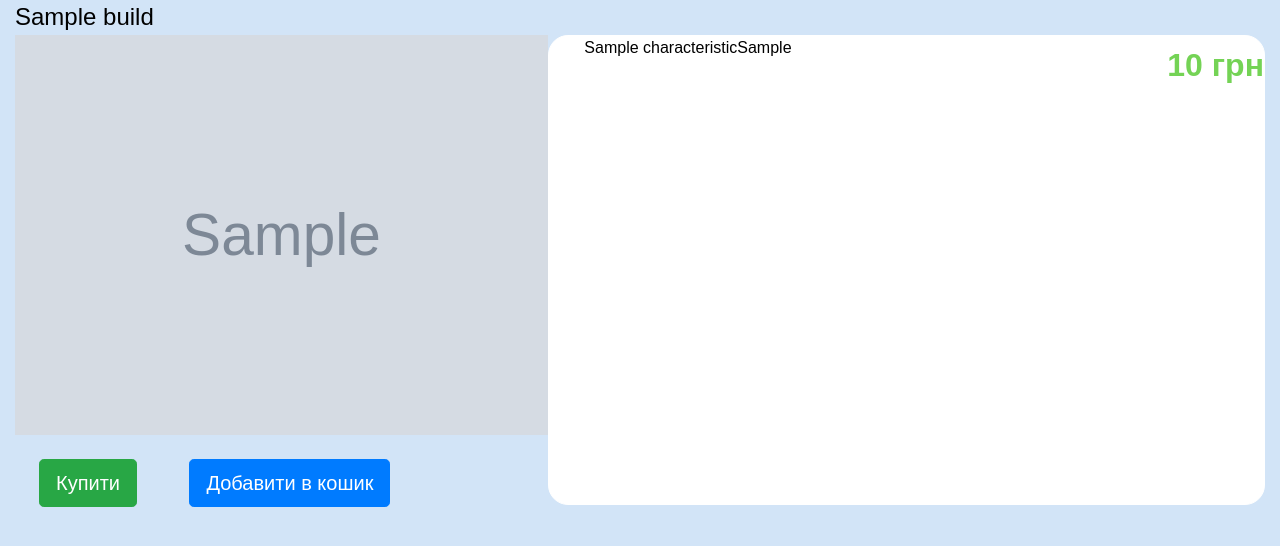
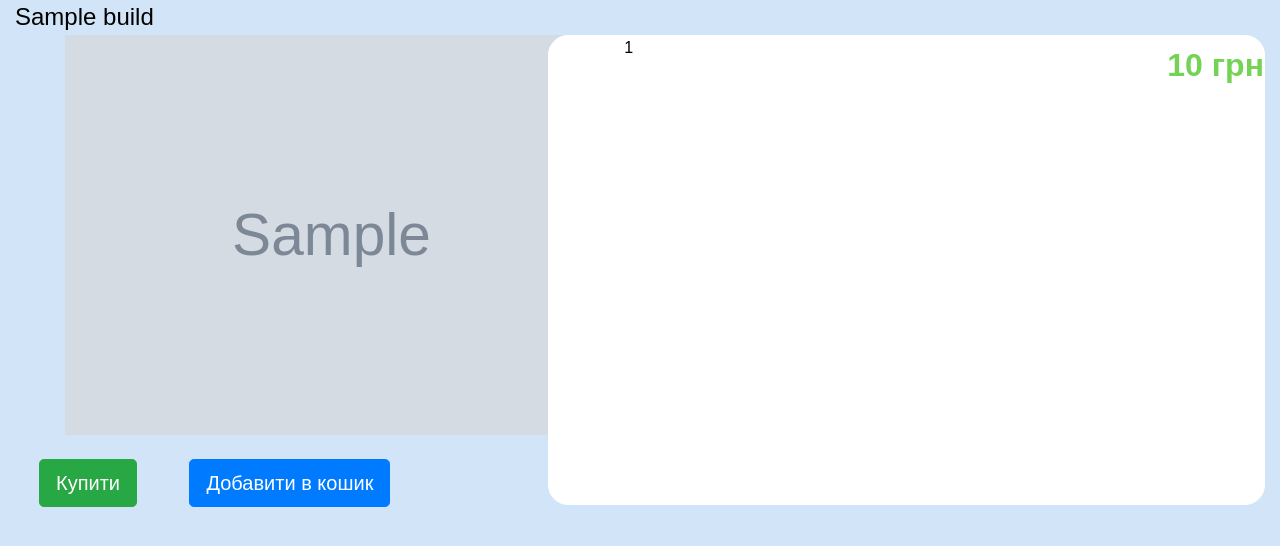
Before and after one commit to fhctyw/ATOD, a Yii app: template views/builds/index.php in a window 1280 px wide. Shown: the part 41-587 px from the top of the page. Run offline with PHP 8.4 and a stand-in for Yii, Linux system fonts and the light colour scheme; the template is opened without the code that fills it: most values are stand-ins (such as "Sample title", 1, 10 or a date in 2020); grey boxes marked "Sample" are stand-in pictures; data that the repository does not hold is empty; some libraries are stand-ins or nearby versions.

Commit message:
remaked charachteristics nd css for builds

```diff
--- a/controllers/BuildsController.php
+++ b/controllers/BuildsController.php
@@ -14,9 +14,10 @@ class BuildsController extends Controller {
     {
         $id = Yii::$app->request->get('id');
         $build = Builds::findIdentity($id);
+        $characteristics = [];
         foreach($build->parts as $part)
         {
-            $characteristics = Characteristics::find()->where(['product_id' => $part->product_id])->all();
+            array_push($characteristics, [Products::findIdentity($part->product_id)->product_name, Characteristics::findIdentity($part->product_id)]);
         }
     return $this->render('index',compact('build', 'characteristics'));
     }
--- a/models/Characteristics.php
+++ b/models/Characteristics.php
@@ -9,6 +9,9 @@ use yii\helpers\Url;
 
 class Characteristics extends ActiveRecord
 {
-
+    public static function findIdentity($id)
+    {
+        return Characteristics::find()->where(['product_id' => $id])->all();
+    }
 }
 ?>
--- a/views/builds/index.php
+++ b/views/builds/index.php
@@ -8,31 +8,38 @@ use yii\widgets\LinkPager;
 ?>
 
 <div class="build_name">
-            <?echo $build->build_name;?>
+    <? echo $build->build_name; ?>
 </div>
 <div class="row">
     <div class="col-5">
-                <div class="photo">
+        <div class="container_roma">
+            <div class="builds_photo">
                 <?php
-                            echo \yii\helpers\Html::img("@web/images/products/{$build['url_photo']}", ['height'=>400])
+                echo \yii\helpers\Html::img("@web/images/products/{$build['url_photo']}", ['height' => 400])
                 ?>
             </div>
-                    <div class="buttons">
+        </div>
+        <div class="builds_buttons">
             <button class="btn btn-success btn-lg m-4" target="_blank" rel="noopener noreferrer" href=<?= $products->url_site ?>>Купити</button>
             <button class="btn btn-primary btn-lg add-to-busket m-4" type="button" href=<?= Url::to(['busket/add', 'id' => $products->product_id]) ?> data-id=<?= $products->product_id ?>>Добавити в кошик</button>
         </div>
     </div>
     <div class="col-7">
-                <div class ="scroll-div">
+        <div class="scroll-div-roma">
             <?php
-                            foreach($characteristics as $characteristic)
-                            {
-                                echo $characteristic->name_char;
-                                echo $characteristic->value_char. '<br>';
+            foreach ($characteristics as $characteristic) {
+                echo '<ul>' . $characteristic[0];
+                foreach ($characteristic[1] as $char) {
+                    echo '<li>' . $char->name_char . '    ' . $char->value_char . '</li>';
+                }
+                //echo $characteristic->name_char;
+                //echo $characteristic->value_char. '<br>';\
+                echo '</ul>';
             }
             ?>
             <div class="price">
-                    <?= $build->price(). ' грн'?>
+                <?= $build->price() . ' грн' ?>
             </div>
         </div>
     </div>
+</div>
--- a/web/css/builds.css
+++ b/web/css/builds.css
@@ -9,23 +9,17 @@ body, html{
     font-size: 24px;
 }
 
-.row {
-    display: flex;
-    flex-wrap: wrap;
-    height: 500px;
-    margin-right: -15px;
-    margin-left: -15px;
+.container_roma{
+    position: relative;
+    left: 50px;
 }
 
-.col-5{
-    height: 450px;
+.builds_button{
+    position: relative;
+    left: 30px;
 }
 
-.col-7{
-    height: 470px;
-}
-
-.scroll-div{
+.scroll-div-roma{
     padding: 0 0 0 35px;
     display: flex;
     flex-wrap: wrap;
```
Also changed, not shown: tests/unit/models/UploadFormTest.php (+9 -5 lines). Lines whose indentation alone changed are shown as unchanged.
